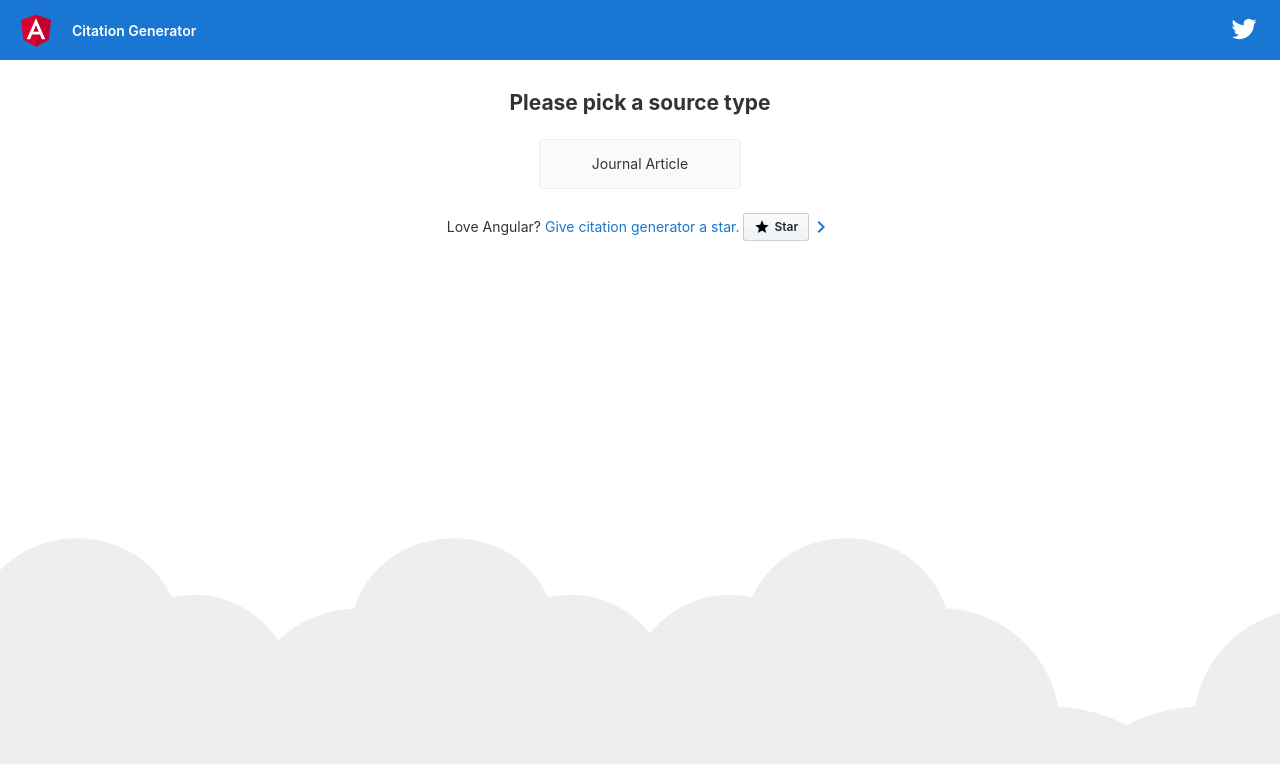
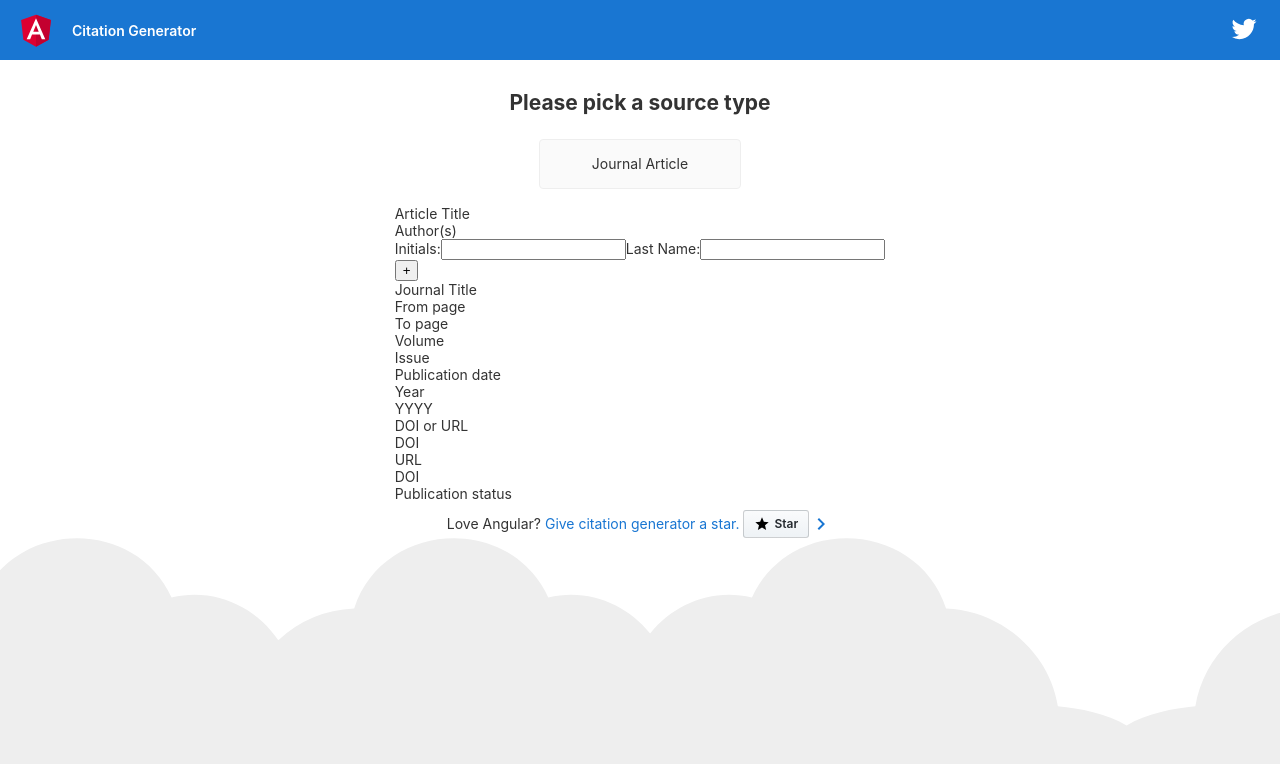
Before and after one commit to ehsabd/citation-generator, an Angular app: page /journal-article in a window 1280 px wide. Before the commit this address led to /. Shown: the top 764 px of the page. Built offline with nearby package versions, Linux system fonts and the light colour scheme.

Commit message:
Add author button

```diff
--- a/src/app/app-routing.module.ts
+++ b/src/app/app-routing.module.ts
@@ -1,7 +1,8 @@
 import { NgModule } from '@angular/core';
 import { RouterModule, Routes } from '@angular/router';
+import { JournalArticleComponent } from './journal-article/journal-article.component';
 
-const routes: Routes = [];
+const routes: Routes = [{path:'journal-article', component:JournalArticleComponent}];
 
 @NgModule({
   imports: [RouterModule.forRoot(routes)],
--- a/src/app/journal-article/journal-article.component.html
+++ b/src/app/journal-article/journal-article.component.html
@@ -4,6 +4,7 @@
 <div>Author(s)</div>
 <div>
     <app-author *ngFor="let author of authors" [author]="author"></app-author>
+    <button (click)="addAuthor()">+</button>
 </div>
 
 <div>Journal Title</div>
--- a/src/app/journal-article/journal-article.component.ts
+++ b/src/app/journal-article/journal-article.component.ts
@@ -14,4 +14,8 @@ export class JournalArticleComponent implements OnInit {
   ngOnInit(): void {
   }
 
+  addAuthor(): void{
+    this.authors.push(new Author());
+  }
+
 }
```
Also changed, not shown: src/app/app.component.html (+6 -5 lines).
